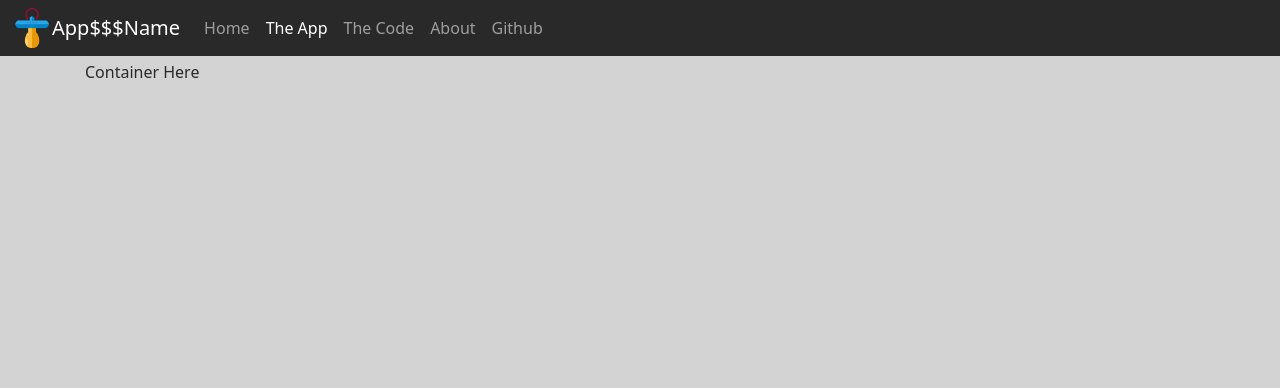
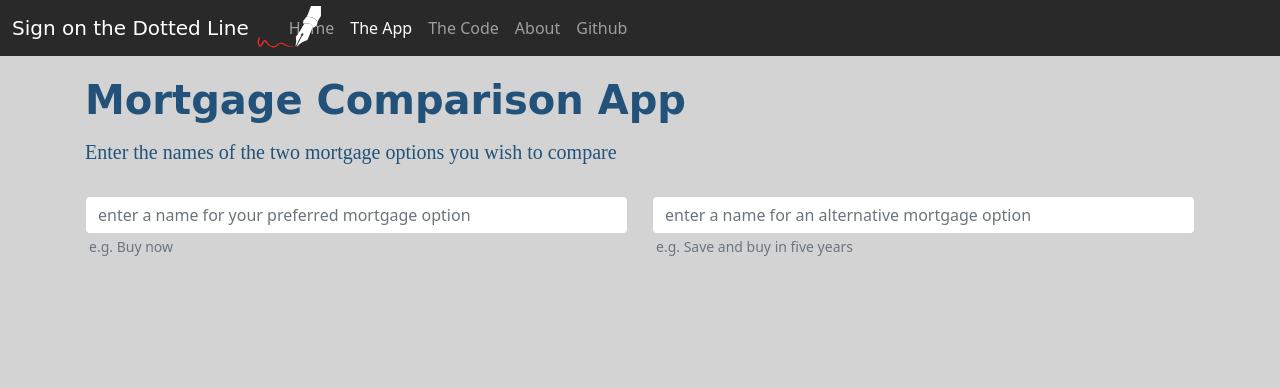
Before and after one commit to Michael-Nurse-Dev/Sign-On-The-Dotted-Line, a plain HTML site: page app.html in a window 1280 px wide. Shown: the top 388 px of the page. Drawn offline with nearby package versions, Linux system fonts and the light colour scheme; a web font is replaced by a local one.

Commit message:
Started on app page

```diff
--- a/app.html
+++ b/app.html
@@ -15,19 +15,19 @@
      <link rel="stylesheet" href="css/site.css">
 </head>
 
-<body class="d-flex flex-column h-100">
+<body class="d-flex flex-column">
 
    <!-- ==== Nav section==== -->
 <nav class="navbar navbar-expand-md navbar-dark fixed-top">
    <div class="container-fluid">
-         <img src="img/logo.png" alt="Logo" class="d-inline-block align-text-top" height="40px">
-         <a class="navbar-brand" href="#">App$$$Name</a>
+       <a class="navbar-brand" href="#" id="logoText">Sign on the Dotted Line</a>
+       <img id="logoImage" src="img/Logo.svg" alt="Logo" class="d-inline-block align-text-top" height="45px">
        <button class="navbar-toggler" type="button" data-bs-toggle="collapse" data-bs-target="#navbarCollapse"
            aria-controls="navbarCollapse" aria-expanded="false" aria-label="Toggle navigation">
            <span class="navbar-toggler-icon"></span>
        </button>
        <div class="collapse navbar-collapse" id="navbarCollapse">
-               <ul class="navbar-nav me-auto mb-2 mb-md-0">
+           <ul class="navbar-nav me-auto ms-3 mb-2 mb-md-0">
                <li class="nav-item">
                    <a class="nav-link" href="index.html">Home</a>
                </li>
@@ -45,7 +45,6 @@
                  <!-- Link target to portfolio -->
                   <a class="nav-link" target="_blank" href="#">Github</a>
               </li>
-
            </ul>
        </div>
    </div>
@@ -53,7 +52,25 @@
 
    <!-- ==== Main section ==== -->
    <main class="flex-shrink-0">
-      <div class="container">Container Here</div>
+      <div class="container">
+         <h1 class="my-3 fw-bold display-4" id="heroText">Mortgage Comparison App</h1>
+         <h5>Enter the names of the two mortgage options you wish to compare</h5>
+         <div class="row row-cols-1 row-cols-lg-2">
+               <div class="col">
+                  <div class="form-group"></div>
+                  <label for=""></label>
+                  <input type="text" class="form-control" name="mortgageOption1Name" id="mortgageOption1" aria-describedby="helpId" placeholder="enter a name for your preferred mortgage option">
+                  <small id="helpId" class="ps-1 form-text text-muted">e.g. Buy now</small>
+               </div>
+               <div class="col">
+                  <div class="form-group"></div>
+                  <label for=""></label>
+                  <input type="text" class="form-control" name="mortgageOption2Name" id="mortgageOption2" aria-describedby="helpId" placeholder="enter a name for an alternative mortgage option">
+                  <small id="helpId" class="ps-1 form-text text-muted">e.g. Save and buy in five years</small>
+               </div>
+            </div>
+         </div>
+      </div>
    </main>
 
    <!-- ==== Footer section ==== -->
@@ -86,10 +103,6 @@
                <div class="col-1 col-md-2 col-lg-3 col-xl-4"></div>
             </div>
 
-
-
-
-
       </div>
    </footer>
 
--- a/css/site.css
+++ b/css/site.css
@@ -23,7 +23,6 @@ footer{
    bottom: 0;
    color: var(--white-color);
    background-color: var(--primary-color);
-   /* border-style: dashed; */
 }
 
 h1,h2,h3,h4,h5,h6{
@@ -120,6 +119,9 @@ footer .social:hover{
    left: 252px;
 }
 
+
+/* App page */
+
 /* prism boilerplate */
 code[class*="language-"],
 pre[class*="language-"] {
--- a/js/site.js
+++ b/js/site.js
@@ -62,4 +62,5 @@ class Mortgage{
    inflationLongTermExpectation = 0.00;
 }
 
-mortgageCreate = new Mortgage();
+m = new Mortgage();
+// alert(m.mortgageOption);
```
Lines whose indentation alone changed are shown as unchanged.
